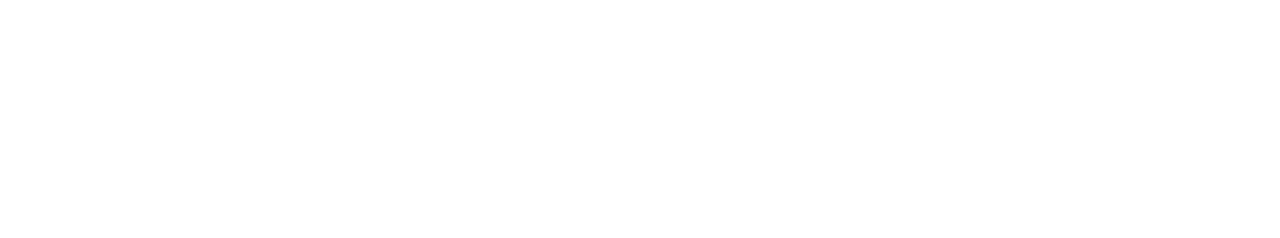
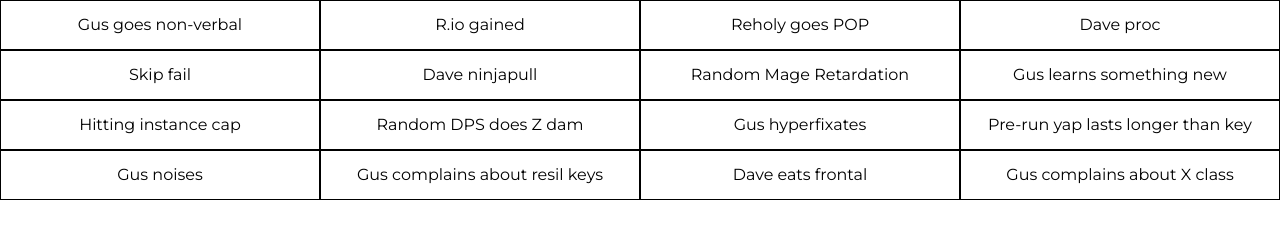
Before and after one commit to tsdmCode/bingo, a plain HTML site: page index.html in a window 1280 px wide. Drawn offline with Linux system fonts and the light colour scheme.

Commit message:
First commit

```diff
--- a/assets/css/styles.css
+++ b/assets/css/styles.css
@@ -2,6 +2,30 @@
 @import 'reset.css';
 
 /* #endregion  */
+
+body {
+  font-family: montserrat;
+}
+
+.valid {
+  background-color: green;
+}
+
+#field {
+  display: grid;
+  grid-template-columns: repeat(4, 1fr);
+}
+
+#field div {
+  border: 1px solid black;
+}
+
+#field div p {
+  padding: 1rem;
+  display: flex;
+  justify-content: center;
+  text-align: left;
+}
 
 /* #region header */
 
--- a/assets/js/index.js
+++ b/assets/js/index.js
@@ -0,0 +1,49 @@
+const bingoArray = [
+  'Reholy goes POP',
+  'Gus goes POP',
+  'Random Mage Retardation',
+  'Gus complains about X class',
+  'Gus complains about resil keys',
+  'Hitting instance cap',
+  'Boomkin fails to bearform',
+  'Dave misses stop',
+  'Dave eats frontal',
+  'Gus hyperfixates',
+  'Pre-run yap lasts longer than key',
+  'Gus learns something new',
+  'R.io gained',
+  'Gus references dbl rogue/warr comp',
+  'Gus expecting team to mindread',
+  'Reholy insta replies to Bloomi mid-run',
+  ' Dave ninjapull',
+  'Random DPS does Z dam',
+  'Skip fail',
+  'Dave proc',
+  'HKCP strat in low key',
+  'Warmup key deplete',
+  'Gus goes non-verbal',
+  'Gus noises',
+];
+const field = document.getElementById('field');
+let numberFields = 0;
+
+while (numberFields < 16) {
+  let randInt = Math.floor(Math.random() * bingoArray.length);
+
+  let element = document.createElement('div');
+  let para = document.createElement('p');
+  element.classList.add('bingofields');
+  para.textContent = bingoArray[randInt];
+  element.append(para);
+  field.append(element);
+  bingoArray.splice(randInt, 1);
+  numberFields++;
+}
+
+const fields = Array.from(document.getElementsByClassName('bingofields'));
+
+fields.forEach((f) => {
+  f.addEventListener('click', () => {
+    f.classList.add('valid');
+  });
+});
--- a/index.html
+++ b/index.html
@@ -3,10 +3,17 @@
   <head>
     <meta charset="UTF-8" />
     <meta name="viewport" content="width=device-width, initial-scale=1.0" />
-    <!-- ! Husk nu at ændre titlen -->
-    <title>Document</title>
+    <title>Bingo</title>
     <link rel="stylesheet" href="./assets/css/styles.css" />
+    <link rel="preconnect" href="https://fonts.googleapis.com" />
+    <link rel="preconnect" href="https://fonts.gstatic.com" crossorigin />
+    <link
+      href="https://fonts.googleapis.com/css2?family=Montserrat:ital,wght@0,100..900;1,100..900&display=swap"
+      rel="stylesheet"
+    />
     <script src="./assets/js/index.js" defer></script>
   </head>
-  <body></body>
+  <body>
+    <div id="field"></div>
+  </body>
 </html>
```
